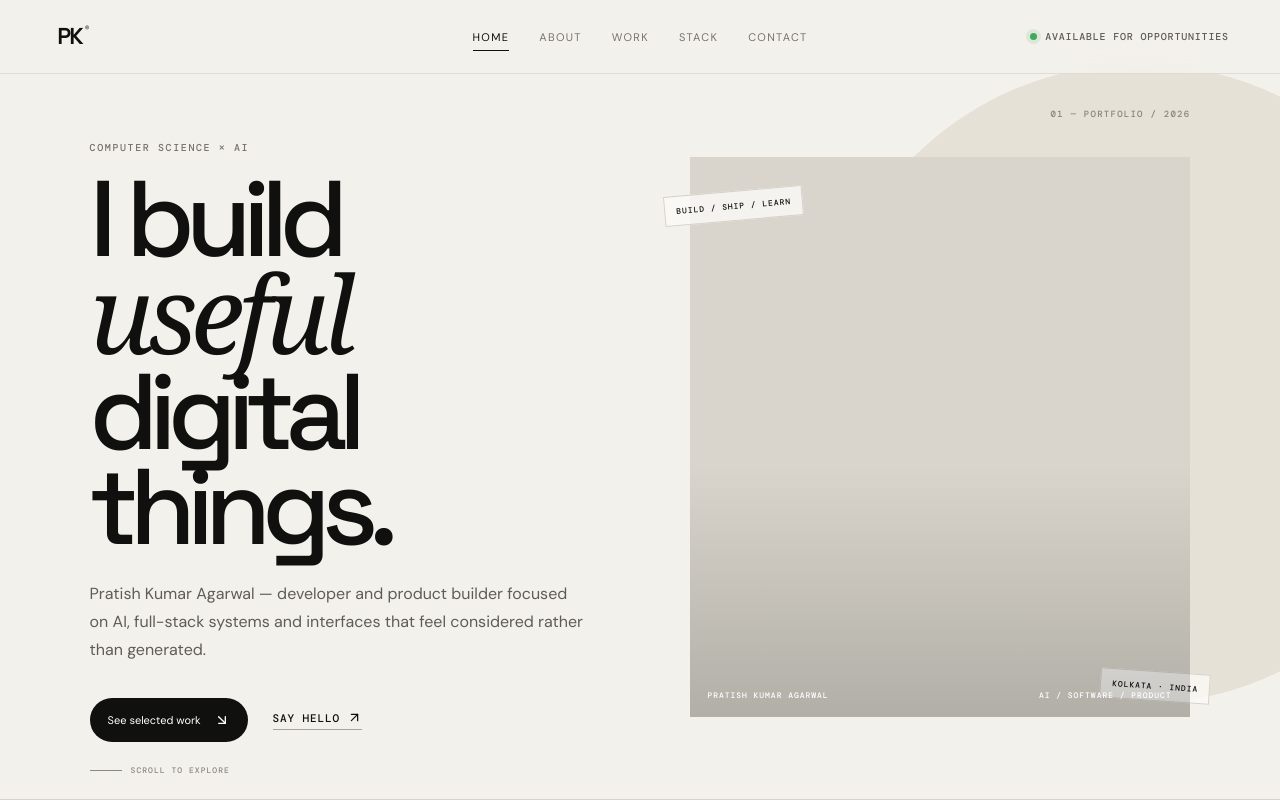
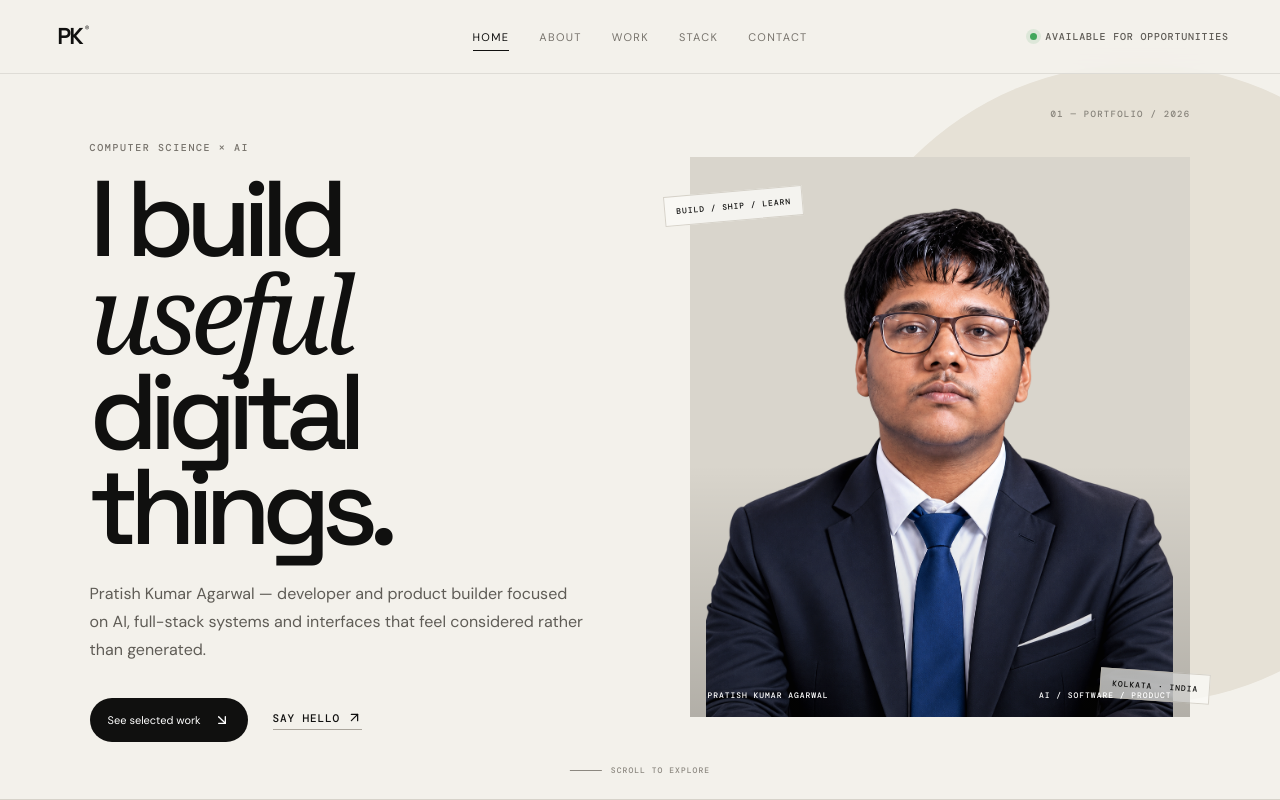
Before and after one commit to pratish2657-del/Pratish-Portfolio, a React (Vite) app: page / in a window 1280 px wide. Shown: the top 800 px of the page. Built offline with nearby package versions, Linux system fonts and the light colour scheme.

Commit message:
Fix Vercel Vite build

```diff
--- a/src/main.jsx
+++ b/src/main.jsx
@@ -200,7 +200,8 @@ function App() {
 
             <div className="hero-visual">
               <div className="portrait-card">
-                <div
+                <img
+                  src={portrait}
                   alt="Pratish Kumar Agarwal"
                 />
 
@@ -263,7 +264,7 @@ function App() {
                 applications, backend architecture,
                 intelligent systems and connected
                 hardware. I’m currently developing
-                <strong> EduSphere × StudyFlow</strong>,
+                <strong> EduSphere </strong>,
                 a student-focused platform combining
                 a marketplace with an AI study
                 assistant.
@@ -317,8 +318,6 @@ function App() {
 
               <h2>
                 EduSphere
-                <br />
-                <span>× StudyFlow</span>
               </h2>
 
               <p>
--- a/src/styles.css
+++ b/src/styles.css
@@ -45,21 +45,53 @@ a { text-decoration: none; }
 .hero h1 { margin: 18px 0 26px; max-width: 800px; font: 500 clamp(64px, 8.4vw, 130px)/.88 'Space Grotesk'; letter-spacing: -.085em; }
 .hero h1 em, .contact-section h2 em { font-family: var(--serif); font-weight: 400; letter-spacing: -.06em; }
 .hero-intro { max-width: 500px; color: #5f5c56; font-size: 16px; line-height: 1.75; }
-.hero-actions { display: flex; align-items: center; gap: 25px; margin-top: 34px; }
+.hero-actions {
+  display: flex;
+  align-items: center;
+  flex-wrap: wrap;
+  gap: 18px 25px;
+  margin-top: 34px;
+}
 .button { display: inline-flex; align-items: center; gap: 13px; padding: 14px 18px; border-radius: 999px; }
-.button-dark { background: var(--ink); color: white; font-size: 11px; }
+.button-dark {
+  background: var(--ink);
+  color: white;
+  font-size: 11px;
+  white-space: nowrap;
+  flex: 0 0 auto;
+}
 .button-dark:hover { transform: translateY(-2px); background: #292826; }
 .text-action, .project-link { display: inline-flex; align-items: center; gap: 7px; font: 500 11px 'DM Mono'; text-transform: uppercase; letter-spacing: .08em; border-bottom: 1px solid #aaa59c; padding-bottom: 4px; }
 .text-action:hover, .project-link:hover { border-color: var(--ink); }
 .hero-visual { min-height: 630px; position: relative; display: grid; place-items: center; }
 .portrait-card { width: min(100%, 500px); height: min(70vh, 650px); min-height: 500px; position: relative; overflow: hidden; background: #d9d5cc; }
 .portrait-card::before { content: ''; position: absolute; inset: 0; background: linear-gradient(180deg, transparent 55%, rgba(0,0,0,.18)); z-index: 2; }
-.portrait-card img { width: 100%; height: 100%; object-fit: contain; object-position: center bottom; filter: grayscale(.12) contrast(1.02); }
+.portrait-card img {
+  display: block;
+  width: 100%;
+  height: 100%;
+  object-fit: contain;
+  object-position: center bottom;
+  filter: grayscale(.12) contrast(1.02);
+}
 .portrait-caption { position: absolute; z-index: 3; left: 18px; right: 18px; bottom: 17px; display: flex; justify-content: space-between; gap: 15px; color: white; font: 500 8px 'DM Mono'; letter-spacing: .12em; }
 .hero-note { position: absolute; padding: 9px 11px; border: 1px solid var(--line); background: rgba(251,250,247,.82); font: 500 8px 'DM Mono'; letter-spacing: .12em; }
 .note-one { top: 11%; left: -5%; transform: rotate(-5deg); }
 .note-two { bottom: 8%; right: -4%; transform: rotate(4deg); }
-.scroll-cue { position: absolute; left: 7vw; bottom: 24px; display: flex; align-items: center; gap: 9px; font: 500 8px 'DM Mono'; color: #8c8880; letter-spacing: .13em; text-transform: uppercase; }
+.scroll-cue {
+  position: absolute;
+  left: 50%;
+  bottom: 24px;
+  transform: translateX(-50%);
+  display: flex;
+  align-items: center;
+  gap: 9px;
+  font: 500 8px 'DM Mono';
+  color: #8c8880;
+  letter-spacing: .13em;
+  text-transform: uppercase;
+  white-space: nowrap;
+}
 .scroll-cue span { width: 32px; height: 1px; background: #8c8880; }
 
 .about-section, .work-section, .stack-section, .contact-section { border-bottom: 1px solid var(--line); }
@@ -151,6 +183,7 @@ footer { display: flex; justify-content: space-between; gap: 20px; padding-top:
   .hero { padding-top: 125px; padding-bottom: 90px; }
   .hero-meta { top: 105px; left: 7vw; right: auto; }
   .hero-visual { min-height: 570px; margin-top: 25px; }
+  .scroll-cue { display: none; }
   .portrait-card { height: 560px; }
   .about-layout, .stack-layout { gap: 55px; }
   .featured-project { min-height: 0; }
```
